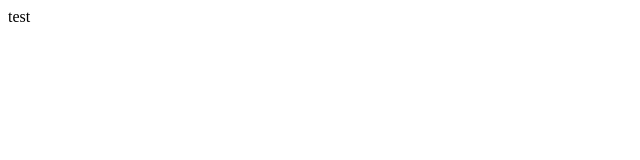
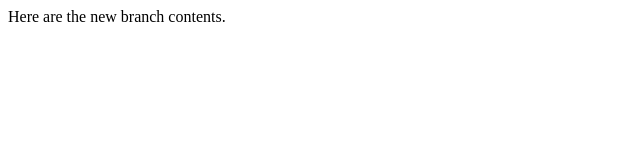
Before and after one commit to joseacamargo12/lecture1, a plain HTML site: page index.html in a window 1280 px wide. Shown: the whole page, without its empty margins (0-640 px from the left). Drawn offline with Linux system fonts and the light colour scheme.

Commit message:
New branch contents

```diff
--- a/index.html
+++ b/index.html
@@ -4,6 +4,6 @@
         <title>Test</title>
     </head>
     <body>
-        test
+        Here are the new branch contents.
     </body>
 </html>
```
